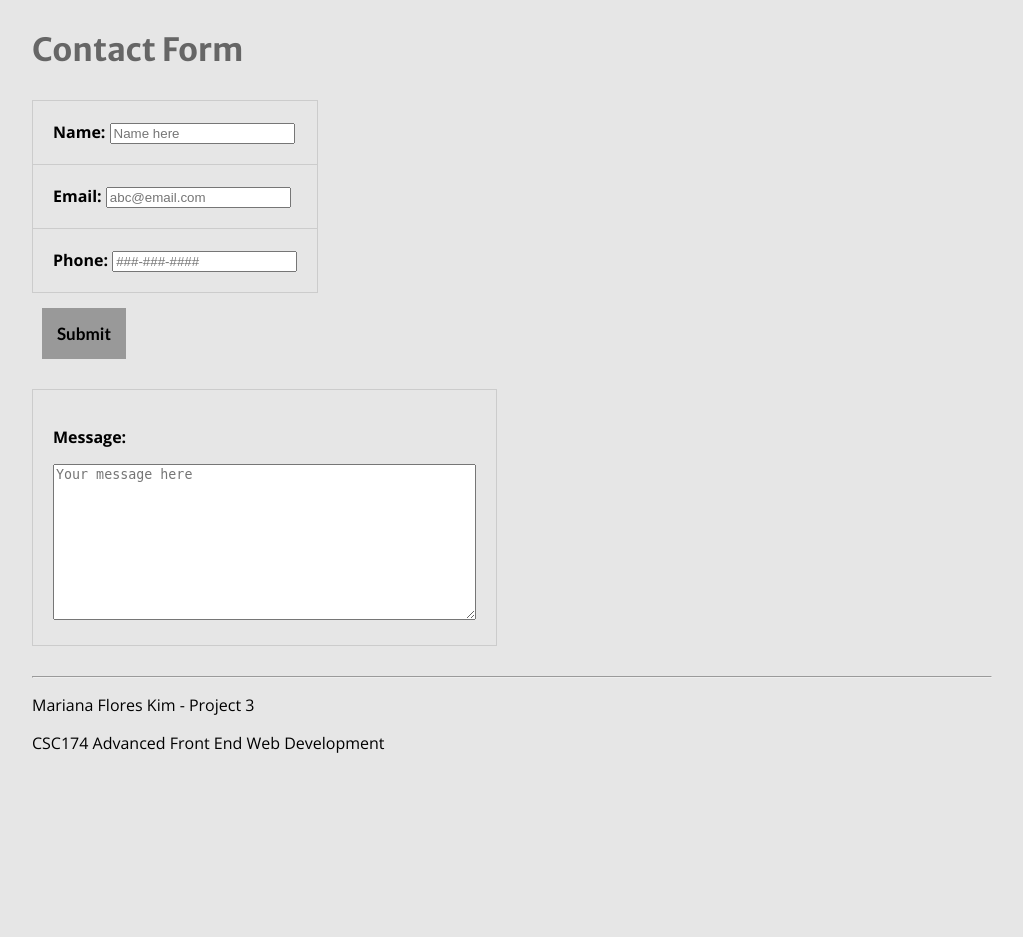
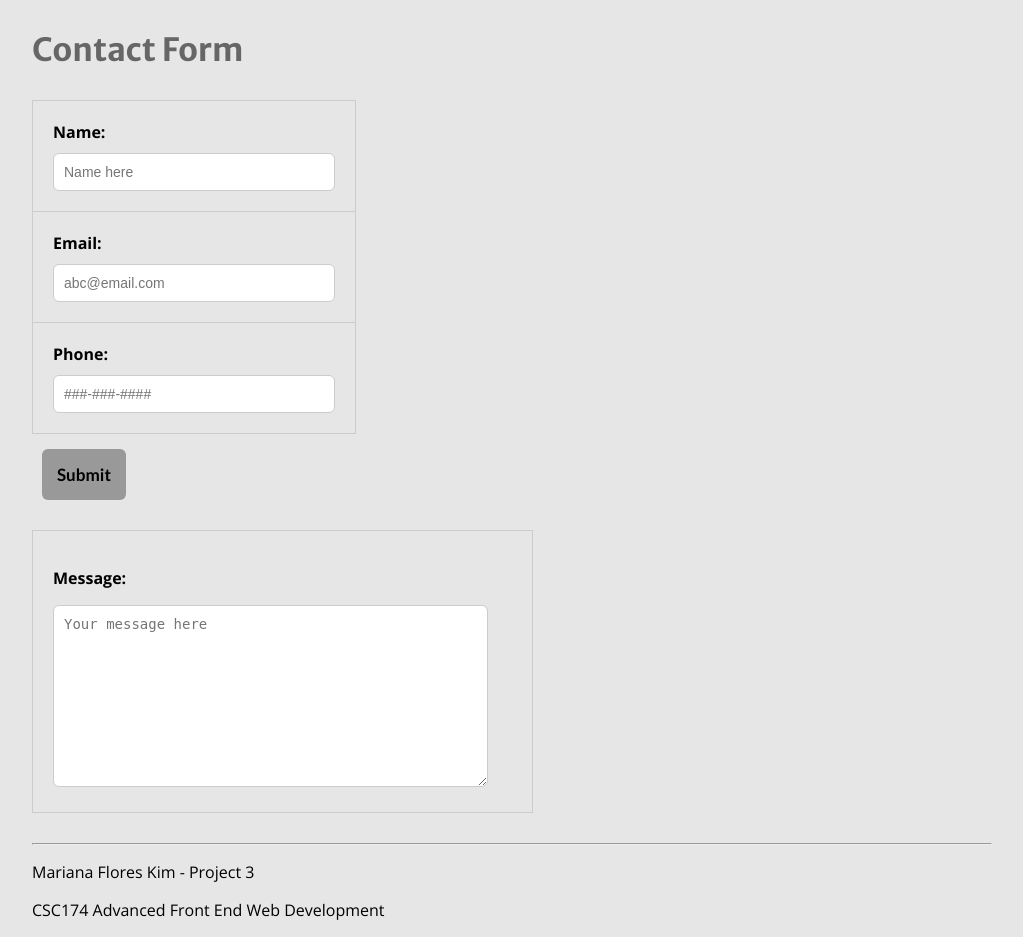
Before and after one commit to marianafk/Project3, a PHP site: page /contact-form.php in a window 1280 px wide. Shown: the part 163-1100 px from the top of the page, without its empty margins (128-1151 px from the left). Before the commit the page ends 916 px from the top, so only its background shows below. Run offline with PHP 8.4, Linux system fonts and the light colour scheme.

Commit message:
Style - textfields, texture, button
Added style to textfields and text area
Changed the size of the input text
Changed style of button

```diff
--- a/css/styles.css
+++ b/css/styles.css
@@ -79,6 +79,30 @@ body {
 	font-size: 17px;
 	margin-top: 15px;
 	margin-left: 10px;
+	border-radius: 6px;
+}
+
+input[type=submit]:hover {
+    background-color: #808080;
+}
+
+input[type=text] {
+    width: 100%;
+    padding: 10px;
+    margin-top: 10px;
+    margin-right: 20px;
+    border: 1px solid #cccccc;
+    border-radius: 6px;
+    box-sizing: border-box;
+    font-size: 14px;
+}
+
+textarea {
+	width: 90%;
+	padding: 10px;
+	border: 1px solid #cccccc;
+	border-radius: 6px;
+	font-size: 14px;
 }
 
 /*************************
```
